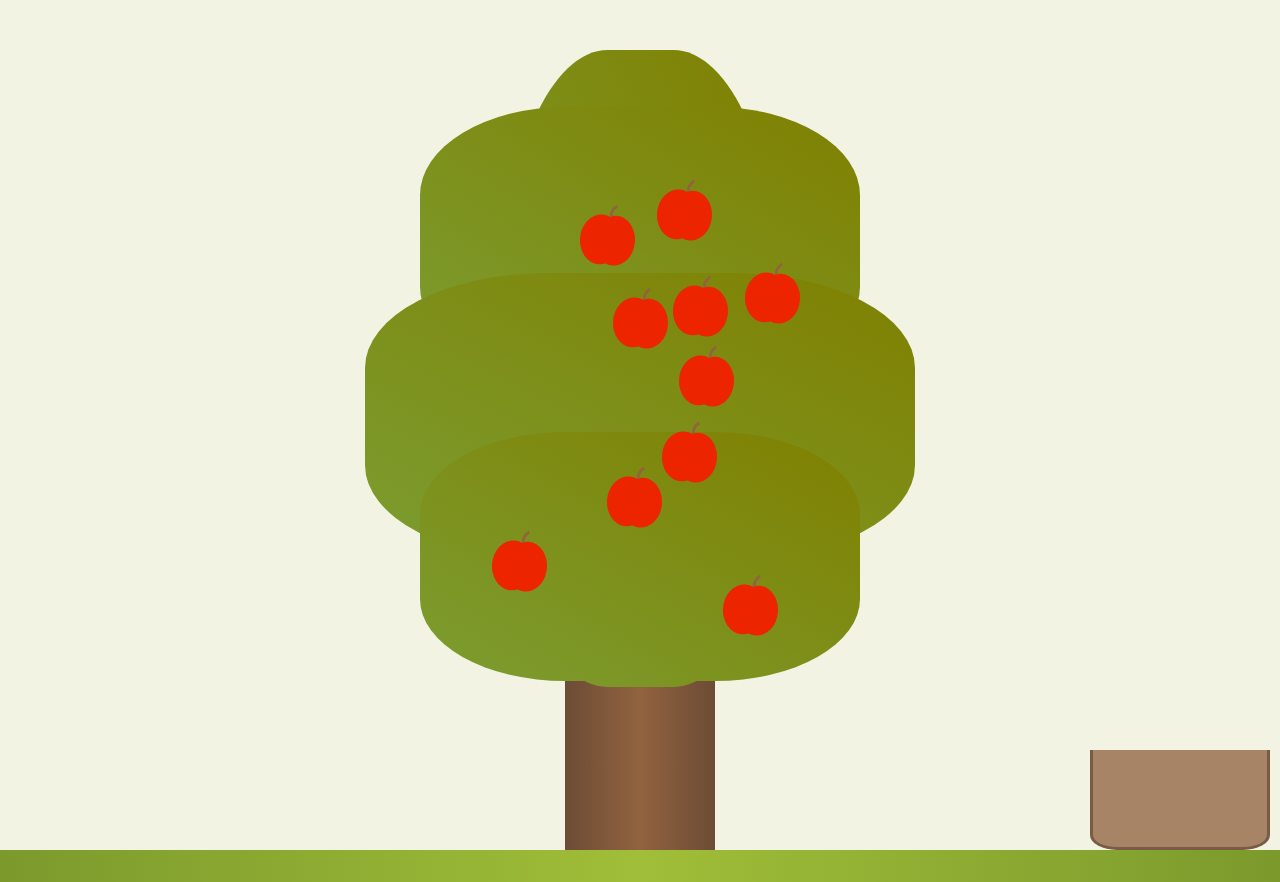
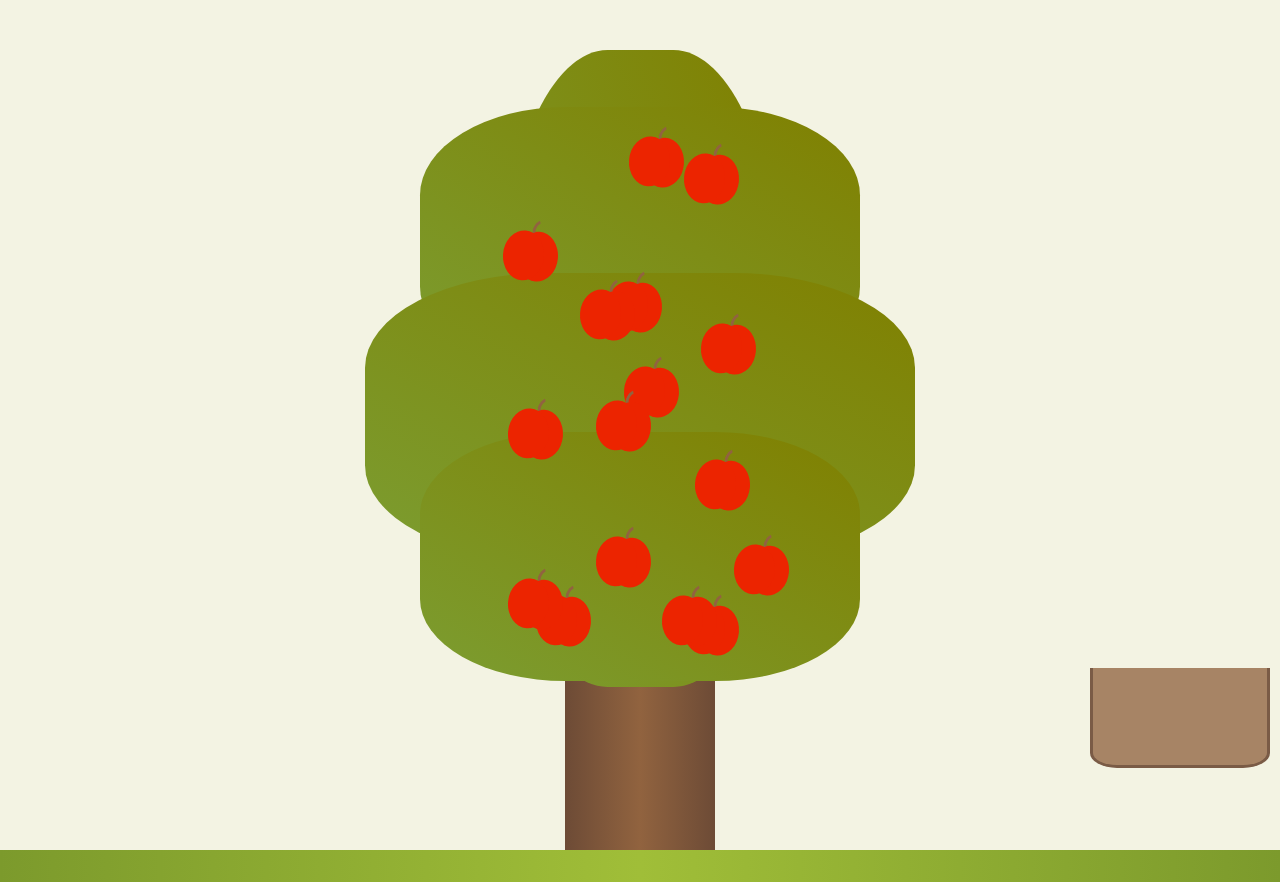
Before and after one commit to dogukanacet/shakingTree-react-redux, a React app: page / in a window 1280 px wide. Built offline with nearby package versions, Linux system fonts and the light colour scheme.

Commit message:
Drop apple logic improved. Falling  animation implemented to apple component on remove via "react-transition-group" library.

```diff
--- a/package.json
+++ b/package.json
@@ -14,6 +14,7 @@
     "react": "^17.0.2",
     "react-dom": "^17.0.2",
     "react-redux": "^7.2.4",
+    "react-transition-group": "^4.4.2",
     "redux": "^4.1.1"
   },
   "devDependencies": {
--- a/src/App.js
+++ b/src/App.js
@@ -12,17 +12,24 @@ import Basket from "./components/Basket/Basket";
 
 class App extends Component {
   componentDidMount() {
-    this.props.onInit(this.getRandomInt(6, 13));
+    this.props.onInit(this.getRandomInt(10, 20));
   }
 
   getRandomInt = (min, max) => {
     return Math.floor(Math.random() * (max - min + 1)) + min;
   };
 
+  shakeTree = (appleAmount) => {
+    this.props.onShake(appleAmount);
+    setTimeout(() => {
+      this.props.onFall();
+    }, 2000);
+  };
+
   render() {
     return (
       <div className={classes.App}>
-        <Tree clicked={() => this.props.onClick(this.getRandomInt(1, 3))} />
+        <Tree clicked={() => this.shakeTree(this.getRandomInt(1, 3))} />
         <Basket />
         <Grass />
       </div>
@@ -30,14 +37,18 @@ class App extends Component {
   }
 }
 
-const mapDispatchToProps = (dispatch) => {
+const mapStateToProps = (state) => {
   return {
-    onInit: (value) => dispatch(actions.setAppleAmount(value)),
-    onClick: (value) => {
-      dispatch(actions.addAppleToBasket(value)),
-        dispatch(actions.dropApple(value));
-    },
+    treeArray: state.treeArray,
   };
 };
 
-export default connect(null, mapDispatchToProps)(App);
+const mapDispatchToProps = (dispatch) => {
+  return {
+    onInit: (appleAmount) => dispatch(actions.setAppleAmount(appleAmount)),
+    onShake: (appleAmount) => dispatch(actions.dropApple(appleAmount)),
+    onFall: (payload) => dispatch(actions.addAppleToBasket(payload)),
+  };
+};
+
+export default connect(mapStateToProps, mapDispatchToProps)(App);
--- a/src/App.module.scss
+++ b/src/App.module.scss
@@ -1,4 +1,3 @@
 .App {
-  position: relative;
   width: 100vw;
 }
--- a/src/components/Apple/Apple.module.scss
+++ b/src/components/Apple/Apple.module.scss
@@ -8,6 +8,7 @@
   height: clamp(40px, 16%, 50px);
   width: clamp(50px, 10%, 60px);
   transform: rotate(5deg);
+
   .Left {
     position: absolute;
     height: 100%;
@@ -55,35 +56,12 @@
   @return $randomNum;
 }
 
-@for $i from 1 through 13 {
-  $top: #{randomNum(percentage(0.21), percentage(0.93))};
-  $left: #{randomNum(percentage(0.15), percentage(0.75))};
+@for $i from 1 through 20 {
+  $bottom: #{randomNum(percentage(0.79), percentage(0.22))};
+  $left: #{randomNum(percentage(0.22), percentage(0.71))};
+
   .Apple:nth-of-type(#{$i}) {
-    top: $top;
+    bottom: $bottom;
     left: $left;
   }
 }
-// @for $i from 1 through 4 {
-//   $top: #{randomNum(percentage(0.21), percentage(0.35))};
-//   $left: #{randomNum(percentage(0.15), percentage(0.75))};
-//   .Apple:nth-of-type(#{$i}) {
-//     top: $top;
-//     left: $left;
-//   }
-// }
-// @for $i from 5 through 9 {
-//   $top: #{randomNum(percentage(0.49), percentage(0.63))};
-//   $left: #{randomNum(percentage(0.05), percentage(0.85))};
-//   .Apple:nth-of-type(#{$i}) {
-//     top: $top;
-//     left: $left;
-//   }
-// }
-// @for $i from 10 through 13 {
-//   $top: #{randomNum(percentage(0.72), percentage(0.93))};
-//   $left: #{randomNum(percentage(0.15), percentage(0.76))};
-//   .Apple:nth-of-type(#{$i}) {
-//     top: $top;
-//     left: $left;
-//   }
-// }
--- a/src/components/Tree/Leaves/Leaves.js
+++ b/src/components/Tree/Leaves/Leaves.js
@@ -7,13 +7,9 @@ import classes from "./Leaves.module.scss";
 import Apple from "../../Apple/Apple";
 
 const leaves = (props) => {
-  const apples = props.treeArray.map((apple, index) => {
-    return <Apple id={apple.id} key={index} />;
-  });
 
   return (
     <div className={classes.LeavesContainer}>
-      <div className={classes.Apples}>{apples}</div>
       <div className={`${classes.Leaves} ${classes.Main}`}></div>
       <div className={`${classes.Leaves} ${classes.Top}`}></div>
       <div className={`${classes.Leaves} ${classes.Middle}`}></div>
--- a/src/components/Tree/Leaves/Leaves.module.scss
+++ b/src/components/Tree/Leaves/Leaves.module.scss
@@ -6,11 +6,6 @@
   margin: auto;
   position: relative;
   height: 75%;
-  width: 100%;
-}
-.Apples {
-  position: absolute;
-  height: 100%;
   width: 100%;
 }
 
--- a/src/components/Tree/Tree.js
+++ b/src/components/Tree/Tree.js
@@ -2,9 +2,12 @@ import React, { Component } from "react";
 
 import { connect } from "react-redux";
 
+import { TransitionGroup, CSSTransition } from "react-transition-group";
+
 import classes from "./Tree.module.scss";
 
 import Leaves from "./Leaves/Leaves";
+import Apple from "../Apple/Apple";
 
 class Tree extends Component {
   state = {
@@ -15,6 +18,13 @@ class Tree extends Component {
     this.setState({
       shake: true,
     });
+
+    setTimeout(() => {
+      this.props.clicked();
+      setTimeout(() => {
+        this.shakeTreeDisableHandler();
+      }, 2000);
+    }, 3000);
   };
 
   shakeTreeDisableHandler = () => {
@@ -24,20 +34,29 @@ class Tree extends Component {
   };
 
   render() {
+    const apples = this.props.treeArray.map((apple, index) => {
+      return (
+        <CSSTransition
+          classNames={{ exitActive: classes.active }}
+          timeout={2000}
+          key={index}
+        >
+          <Apple></Apple>
+        </CSSTransition>
+      );
+    });
     return (
       <div
-        onAnimationEnd={() => {
-          this.shakeTreeDisableHandler();
-          this.props.clicked();
-        }}
-        appleid={this.props.appleid}
-        onClick={this.shakeTreeEnableHandler}
+        onClick={
+          !this.state.shake && this.props.treeArray.length > 0
+            ? this.shakeTreeEnableHandler
+            : null
+        }
         className={
-          this.state.shake && this.props.treeArray.length > 0
-            ? `${classes.Tree} ${classes.active}`
-            : classes.Tree
+          this.state.shake ? `${classes.Tree} ${classes.active}` : classes.Tree
         }
       >
+        <TransitionGroup className={classes.Apples}>{apples}</TransitionGroup>
         <Leaves />
         <div className={classes.Trunk}></div>
       </div>
--- a/src/components/Tree/Tree.module.scss
+++ b/src/components/Tree/Tree.module.scss
@@ -25,6 +25,17 @@
   width: 150px;
 }
 
+.Apples {
+  box-sizing: border-box;
+  margin-top: -5px;
+  position: absolute;
+  height: 100%;
+  width: 100%;
+  .active {
+    animation: fall 2s ease-in;
+  }
+}
+
 @keyframes shake {
   0%,
   50%,
@@ -38,3 +49,12 @@
     transform: rotate(2deg);
   }
 }
+
+@keyframes fall {
+  50% {
+    bottom: 0;
+  }
+  100% {
+    bottom: 0;
+  }
+}
--- a/src/index.js
+++ b/src/index.js
@@ -19,7 +19,4 @@ const app = (
   </Provider>
 );
 
-ReactDOM.render(
-  <React.StrictMode>{app}</React.StrictMode>,
-  document.querySelector("#root")
-);
+ReactDOM.render(app, document.querySelector("#root"));
--- a/src/redux/actions.js
+++ b/src/redux/actions.js
@@ -1,22 +1,21 @@
 import * as actionType from "./actionTypes";
 
-export const setAppleAmount = (value) => {
+export const setAppleAmount = (appleAmount) => {
   return {
     type: actionType.SET_APPLE_AMOUNT,
-    appleAmount: value,
+    appleAmount: appleAmount,
   };
 };
 
-export const dropApple = (value) => {
+export const dropApple = (fallingAppleCount) => {
   return {
     type: actionType.DROP_APPLE,
-    appleAmount: value,
+    fallingAppleCount: fallingAppleCount,
   };
 };
 
-export const addAppleToBasket = (value) => {
+export const addAppleToBasket = () => {
   return {
     type: actionType.ADD_APPLE_TO_BASKET,
-    appleAmount: value,
   };
 };
--- a/src/redux/reducer.js
+++ b/src/redux/reducer.js
@@ -3,37 +3,25 @@ import * as actionType from "./actionTypes";
 const initialState = {
   treeArray: [],
   appleAmountInBasket: 0,
+  appleCount: 0,
 };
 
 const reducer = (state = initialState, action) => {
+  let getAvailableAppleCount = (treeArray) => {
+    if (treeArray.length < action.fallingAppleCount) {
+      action.fallingAppleCount = treeArray.length;
+    }
+    state.appleCount = action.fallingAppleCount;
+  };
+
   let dropApple = (treeArray) => {
-    let newArray = treeArray.filter((item, index) => {
-      if (action.appleAmount === 3) {
-        return index !== 0 && index !== 1 && index !== 2;
-      }
-      if (action.appleAmount === 2) {
-        return index !== 0 && index !== 1;
-      }
-      if (action.appleAmount === 1) {
-        return index !== 0;
-      }
-    });
+    getAvailableAppleCount(treeArray);
+    let newArray = treeArray;
+    for (let i = 0; i < state.appleCount; i++) {
+      newArray = newArray.filter((_, index) => index !== 0);
+    }
 
     return newArray;
-  };
-
-  let addAppleToBasket = (treeArray, appleAmountInBasket) => {
-    if (treeArray.length < 1) {
-      return appleAmountInBasket;
-    }
-    if (treeArray.length < 2) {
-      return (appleAmountInBasket += 1);
-    }
-    if (treeArray.length === 2 && action.appleAmount > 1) {
-      return (appleAmountInBasket += 2);
-    }
-
-    return (appleAmountInBasket += action.appleAmount);
   };
 
   switch (action.type) {
@@ -52,13 +40,9 @@ const reducer = (state = initialState, action) => {
       };
 
     case actionType.ADD_APPLE_TO_BASKET:
-      let newAppleAmountInBasket = addAppleToBasket(
-        state.treeArray,
-        state.appleAmountInBasket
-      );
       return {
         ...state,
-        appleAmountInBasket: newAppleAmountInBasket,
+        appleAmountInBasket: (state.appleAmountInBasket += state.appleCount),
       };
 
     default:
```
Also changed, not shown: 1 other file (tests, documents, lock files or other folders).
